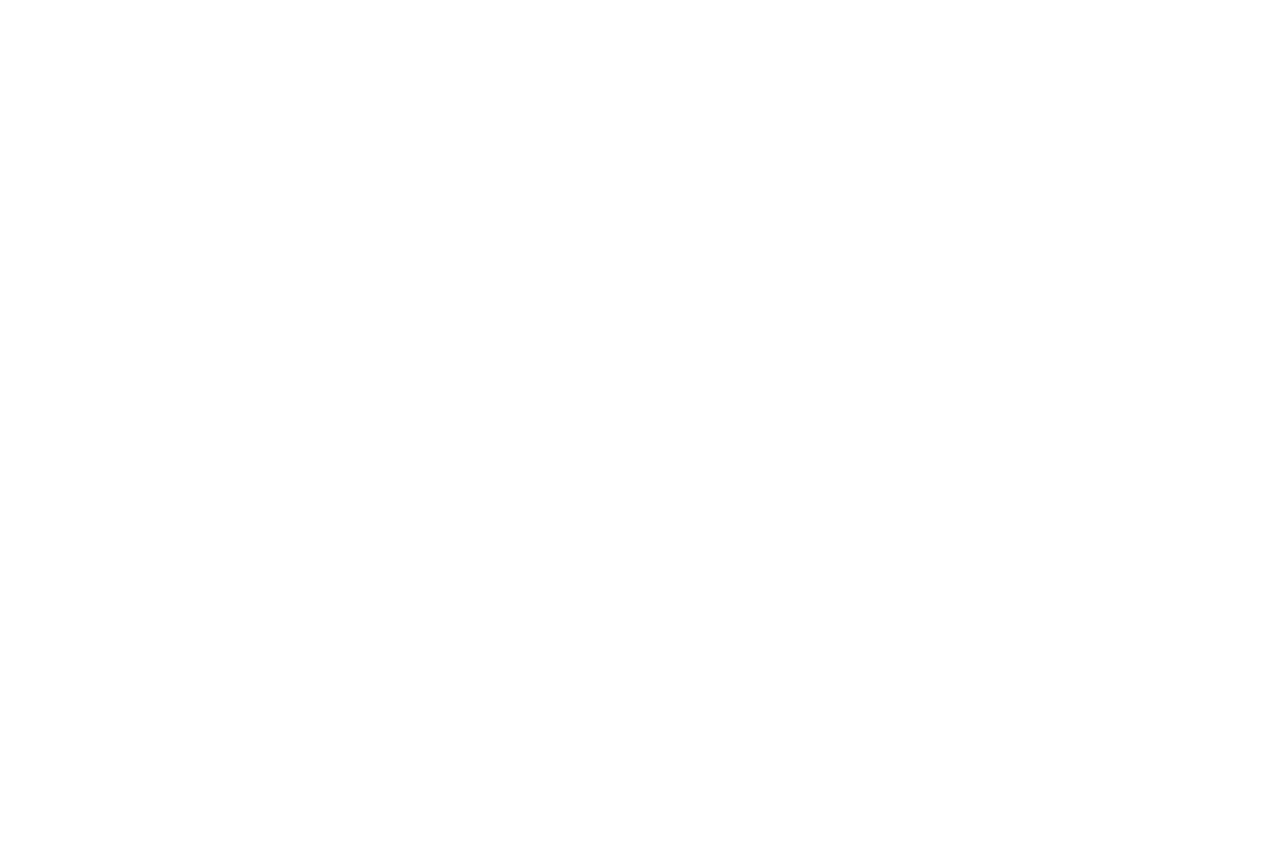
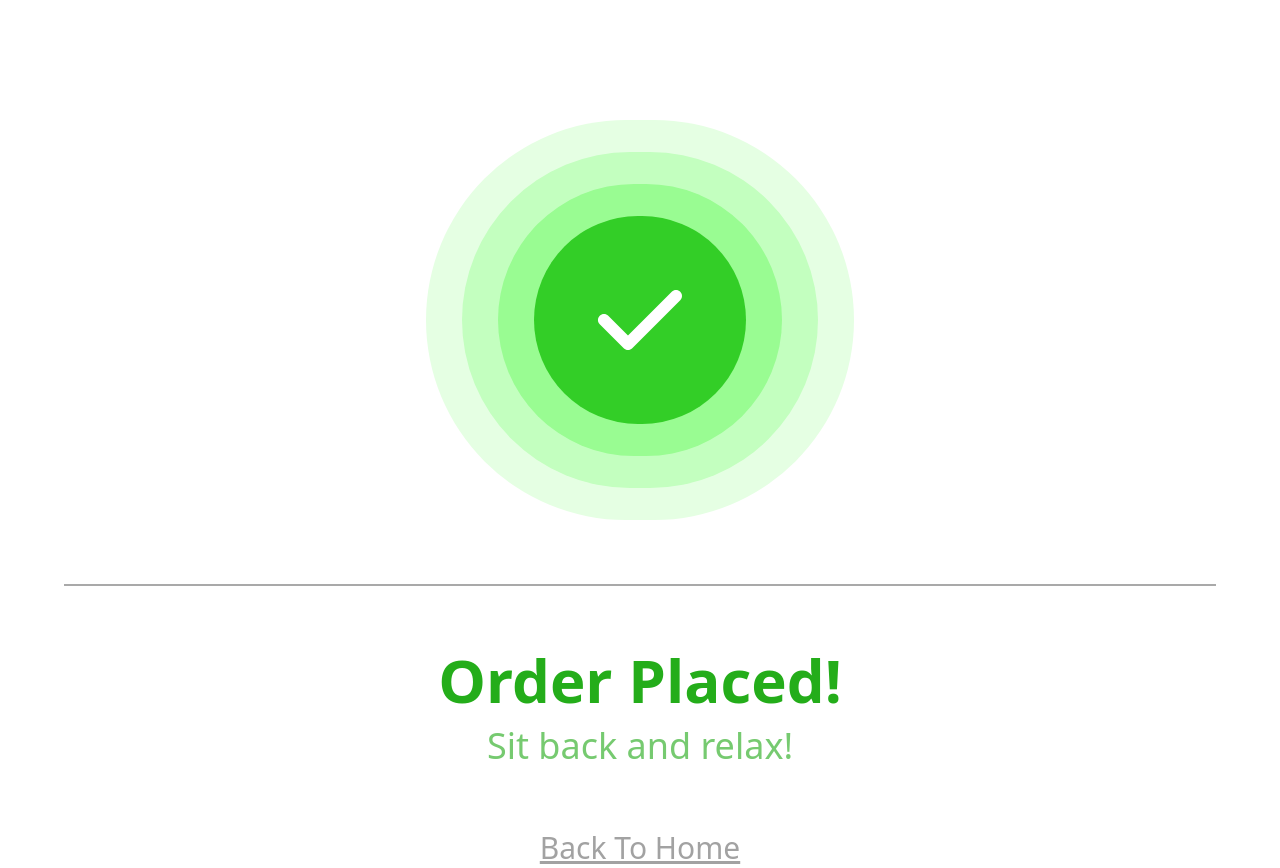
Before and after one commit to Ambiogu22/healthy-juices, a React (Create React App) app: page /paymentSuccessful in a window 1280 px wide. Before the commit this address had no page. Shown: the part 280-1148 px from the top of the page. Before the commit the page ends 800 px from the top, so only its background shows below. Built offline with nearby package versions, Linux system fonts and the light colour scheme.

Commit message:
V0.15 Success and Canceled Component created

```diff
--- a/src/App.js
+++ b/src/App.js
@@ -9,6 +9,8 @@ import Navbar from "./Components/Navbar";
 import Checkout from "./Components/Checkout/Checkout";
 import { AppProvider } from "./Components/Shop/ShopContext";
 import ShopItems from "./Components/Items/ShopItems";
+import Success from "./Components/Checkout/Success";
+import Canceled from "./Components/Checkout/Canceled"
 
 export default function App() {
   return (
@@ -22,6 +24,8 @@ export default function App() {
               <Route path="/about" element={<About />}/>
               <Route path="/cart" element={<Cart />}/>
               <Route path="/checkout" element={<Checkout />}/>
+              <Route path="/paymentSuccessful" element={<Success />} />
+              <Route path="/paymentCanceled" element={<Canceled />} />
             </Routes>
         </AppProvider>
     </div>
--- /dev/null
+++ b/src/Components/Checkout/Canceled.js
@@ -0,0 +1,31 @@
+import { FontAwesomeIcon } from '@fortawesome/react-fontawesome'
+import { faXmark } from '@fortawesome/free-solid-svg-icons'
+import { Link } from 'react-router-dom'
+
+const Canceled = () => {
+    return(
+        <div className='px-16'>
+            <div className="flex flex-col justify-center items-center mt-48">
+                <div className="flex flex-col justify-center items-center px-9 py-8 bg-[#FFECEC] rounded-full">
+                    <div className="flex flex-col justify-center items-center px-9 py-8 bg-[#FBC0C0] rounded-full">
+                        <div className="flex flex-col justify-center items-center px-9 py-8 bg-[#FB7878] rounded-full">
+                            <div className="flex flex-col justify-center items-center px-16 py-14 bg-[#F71E1E] rounded-full">
+                            <FontAwesomeIcon icon={faXmark} className="text-8xl font-bold text-[#FFF] text-center" />
+                            </div>
+                        </div>
+                    </div>
+                </div>
+            </div>
+            <div className="border-[1px] border-[#A9A9A9] my-16"/>
+            <div className='flex flex-col justify-center items-center gap-16'>
+                <div className='flex flex-col justify-center items-center gap-4'>
+                    <h2 className='text-6xl font-semibold text-[#DB1010]'>Payment Error</h2>
+                    <p className='text-4xl text-[#F95C5C]'>Oops!</p>
+                </div>
+                <Link to="/"><h2 className='text-3xl underline text-[#A2A2A2]'>Back To Home</h2></Link>
+            </div>
+        </div>
+    )
+}
+
+export default Canceled;
--- a/src/Components/Checkout/Checkout.js
+++ b/src/Components/Checkout/Checkout.js
@@ -27,7 +27,7 @@ const Checkout = () => {
                         <ShippingForm />
                         <ItemsDetails />
                         <button className="mb-16 text-4xl font-semibold bg-[#000] text-[#FFF]  py-[20px] px-[50px] rounded-2xl"><Link to="/shop">Shop more items</Link></button>
-                        <button className="mb-16 text-4xl font-semibold bg-[#000] text-[#FFF]  py-[20px] px-[50px] rounded-2xl"><Link to="/">Place Order</Link></button>
+                        <button className="mb-16 text-4xl font-semibold bg-[#000] text-[#FFF]  py-[20px] px-[50px] rounded-2xl"><Link to="/paymentSuccessful">Place Order</Link></button>
                         </div>
                     :
                     <div className="flex flex-col gap-24 items-center">
--- /dev/null
+++ b/src/Components/Checkout/Success.js
@@ -0,0 +1,32 @@
+import { FontAwesomeIcon } from '@fortawesome/react-fontawesome'
+import { faCheck } from '@fortawesome/free-solid-svg-icons'
+import { Link } from 'react-router-dom'
+
+const Success = () => {
+
+    return(
+        <div className='px-16'>
+            <div className="flex flex-col justify-center items-center mt-48">
+                <div className="flex flex-col justify-center items-center px-9 py-8 bg-[#E5FFE3] rounded-full">
+                    <div className="flex flex-col justify-center items-center px-9 py-8 bg-[#C3FFBF] rounded-full">
+                        <div className="flex flex-col justify-center items-center px-9 py-8 bg-[#99FC92] rounded-full">
+                            <div className="flex flex-col justify-center items-center px-16 py-14 bg-[#33CE27] rounded-full">
+                                <FontAwesomeIcon icon={faCheck} className="text-8xl font-bold text-[#FFF] text-center" />
+                            </div>
+                        </div>
+                    </div>
+                </div>
+            </div>
+            <div className="border-[1px] border-[#A9A9A9] my-16"/>
+            <div className='flex flex-col justify-center items-center gap-16'>
+                <div className='flex flex-col justify-center items-center gap-4'>
+                    <h2 className='text-6xl font-semibold text-[#24AD1A]'>Order Placed!</h2>
+                    <p className='text-4xl text-[#76CA70]'>Sit back and relax!</p>
+                </div>
+                <Link to="/"><h2 className='text-3xl underline text-[#A2A2A2]'>Back To Home</h2></Link>
+            </div>
+        </div>
+    )
+}
+
+export default Success;
--- a/src/Components/Shop/Shop.js
+++ b/src/Components/Shop/Shop.js
@@ -6,7 +6,7 @@ const Shop = () => {
     return (
         <div className="flex flex-col mx-16">
             <h2 className="mt-32 pb-32 text-6xl font-semibold">Healthy Juices</h2>
-            <div className="flex flex-wrap gap-16 justify-center items-center">
+            <div className="flex flex-wrap gap-16 justify-center items-center mb-24">
                 {
                     itemsArray.map((item, idx)=>(
                         <div key={idx}>
@@ -14,6 +14,13 @@ const Shop = () => {
                         </div>
                     ))
                 }
+                {/* { //For Packs
+                    itemsArray.map((item, idx)=>(
+                        <div key={idx}>
+                            <ItemCard item={item}/>
+                        </div>
+                    ))
+                } */}
             </div>
         </div>
     );
```
